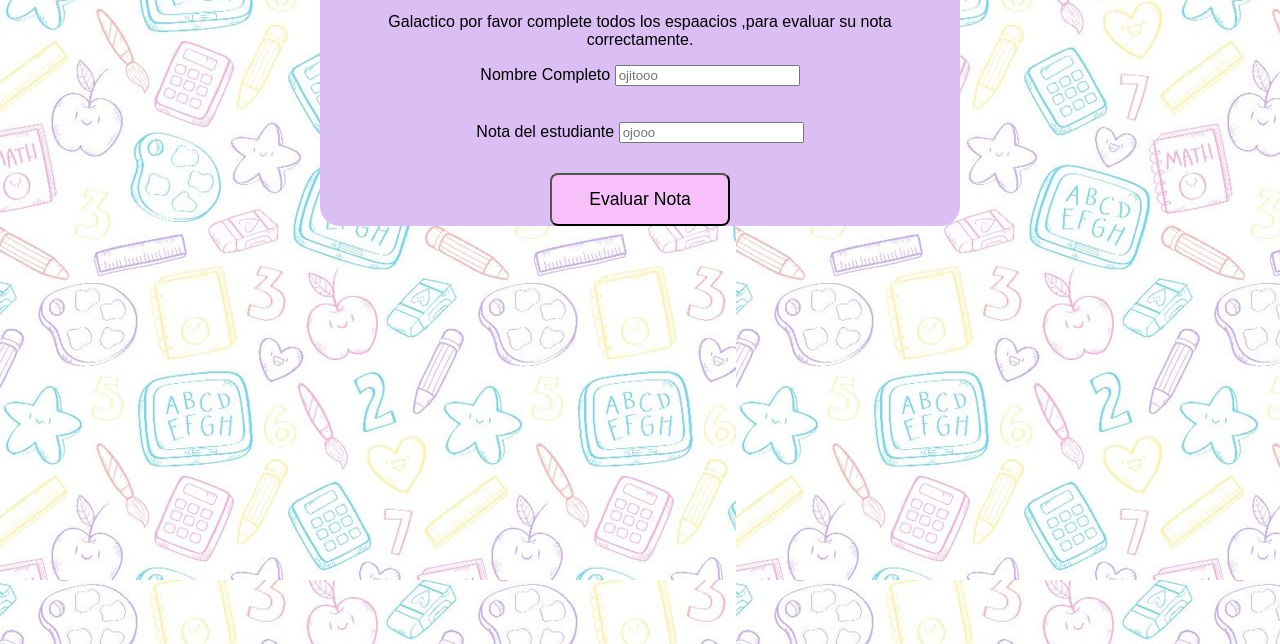
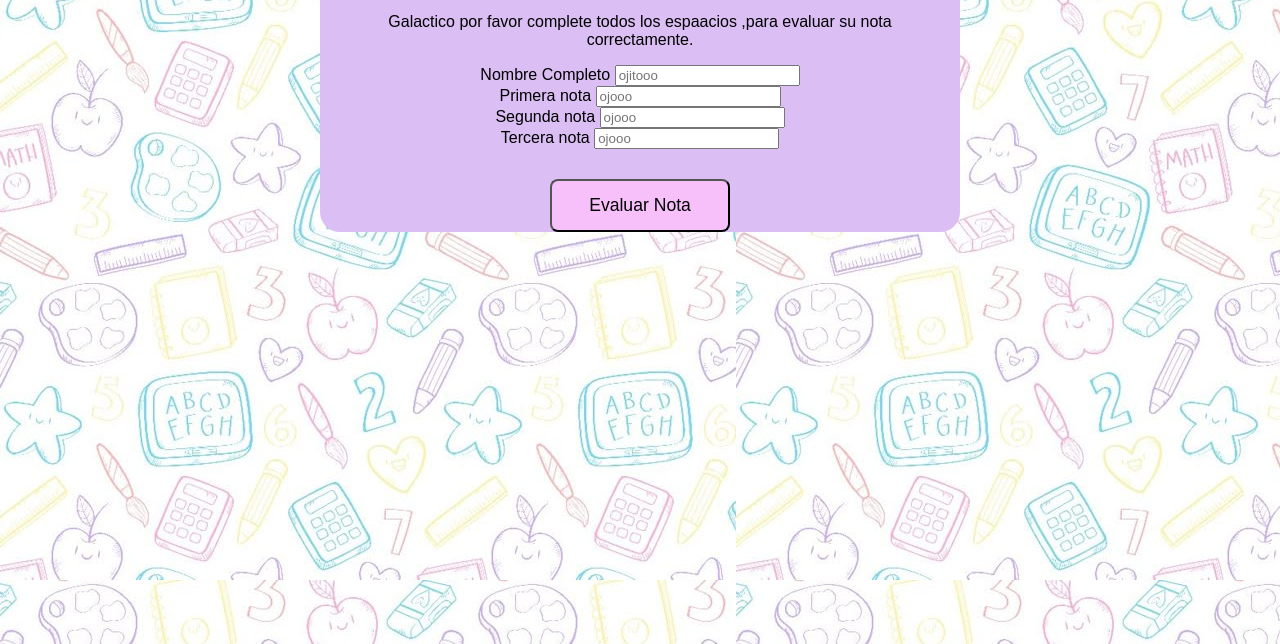
Before and after one commit to lorensofian-nu/laboratorio-javascript, a plain HTML site: page index.html in a window 1280 px wide. Shown: the part 156-800 px from the top of the page. Drawn offline with Linux system fonts and the light colour scheme.

Commit message:
feat:agregue tres campos mas de notas

```diff
--- a/index.html
+++ b/index.html
@@ -16,14 +16,25 @@
     <P> Galactico por favor complete todos los espaacios ,para evaluar su nota correctamente.</P>
     <div class="campo">
         <label for="Nombre ">Nombre Completo </label>
-        <input type="text" id="Nombre" name="Nombre" placeholder="ojitooo" required>
+        <input type="text" id="Nombre" name="Nombre" placeholder="ojitooo">
     </div>
-    <br></br>
+
     <div class="campo">
 
-        <label for="Nota "> Nota del estudiante </label>
-        <input type="text" id="Nombre" name="Nombre" placeholder="ojooo" required>
+        <label for="Nota ">Primera nota </label>
+        <input type="text" id="Nombre" name="Nombre" placeholder="ojooo" >
     </div>
+    <div class="campo">
+
+        <label for="Nota ">Segunda nota</label>
+        <input type="text" id="Nombre" name="Nombre" placeholder="ojooo" >
+    </div>
+    <div class="campo">
+
+        <label for="Nota ">Tercera nota </label>
+        <input type="text" id="Nombre" name="Nombre" placeholder="ojooo" >
+    </div>
+
     <button type="submit" class="btn"> Evaluar Nota</button>
     </main>
 
```
